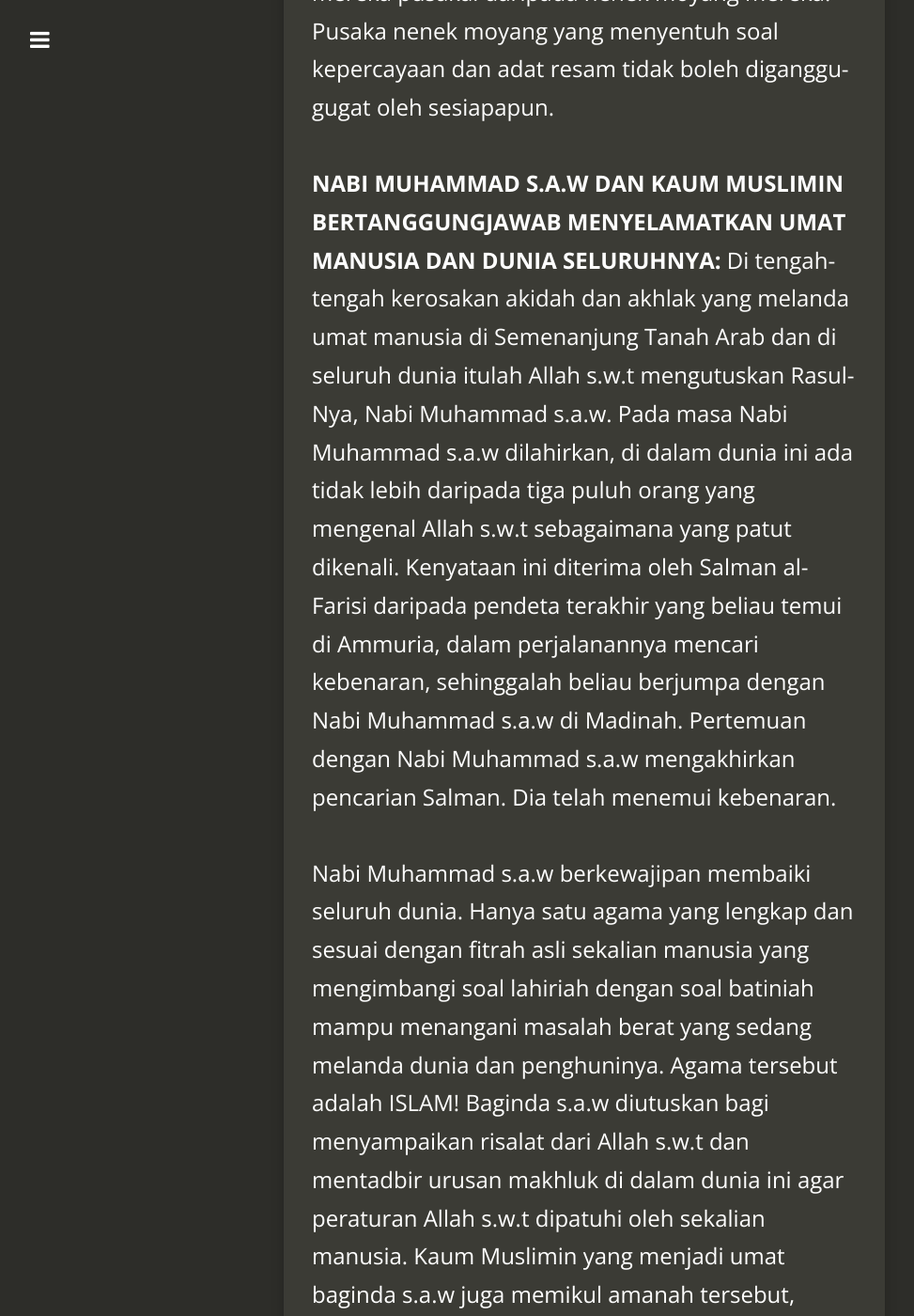
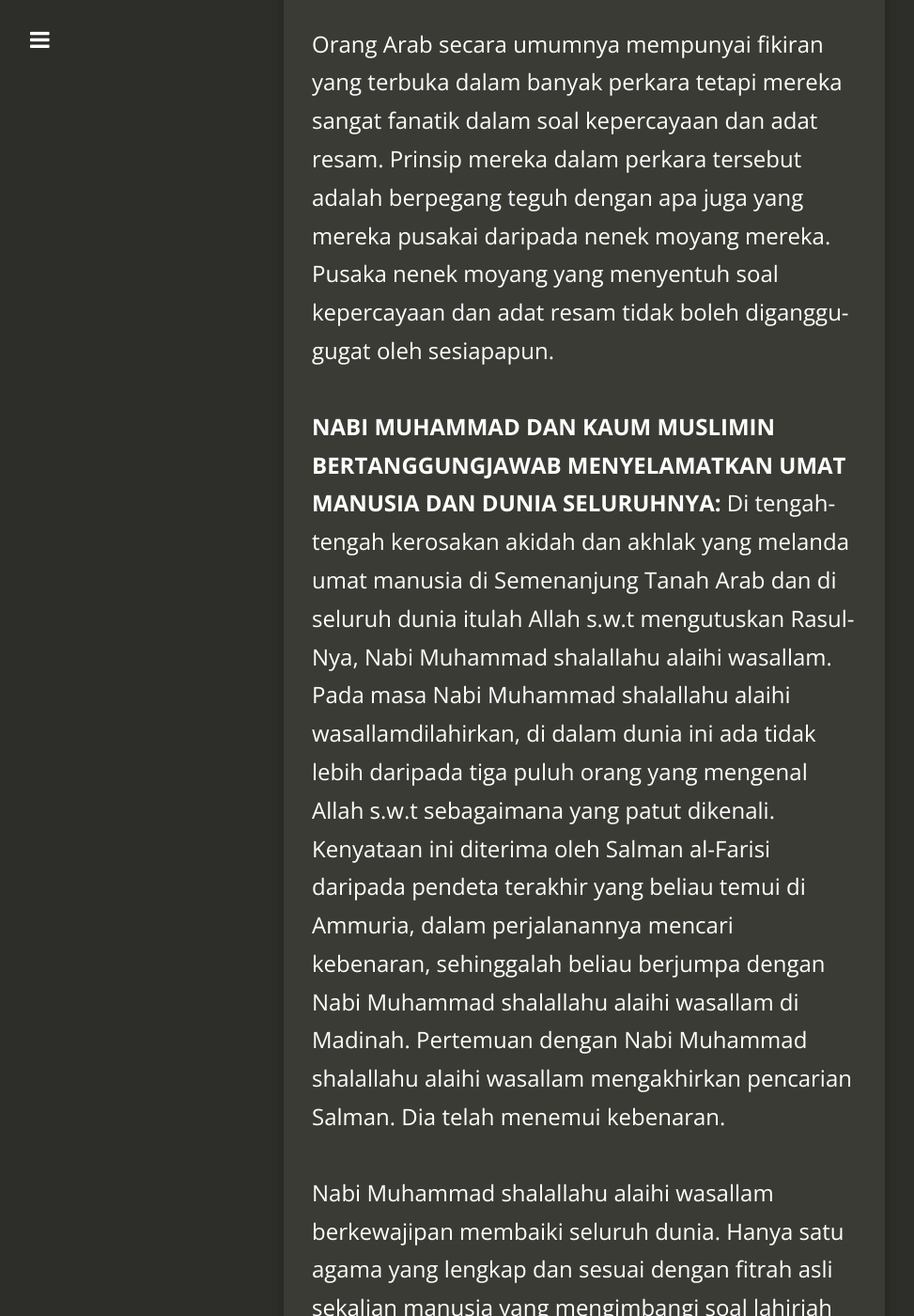
Before and after one commit to kedamaian/swsyafiq, a Jekyll site: the page built from _posts/2016-12-20--nabi-muhammad-saw-penyelamat-umat-kitab-kebenaran-hakiki.md, in a window 1280 px wide and 1400 px high, scrolled down 14206 px. Shown: the whole window at 94% size, without its empty margins (18-991 px from the left). Built offline with Jekyll 4.4.1, drawn with Linux system fonts in a browser that asks for light colours; nearby versions of some CDN libraries; comment, search, counter and statistics services are not loaded; some of the changed text lies outside the part shown.

Commit message:
Update 2016-12-20--nabi-muhammad-saw-penyelamat-umat-kitab-kebenaran-hakiki.md

```diff
--- a/_posts/2016-12-20--nabi-muhammad-saw-penyelamat-umat-kitab-kebenaran-hakiki.md
+++ b/_posts/2016-12-20--nabi-muhammad-saw-penyelamat-umat-kitab-kebenaran-hakiki.md
@@ -2,13 +2,13 @@
 layout: post
 published: true
 author: tehnoblequran
-title: ' Nabi Muhammad saw penyelamat umat | Kitab Kebenaran Hakiki'
+title: ' Nabi Muhammad shalallahu alaihi wasallam penyelamat umat | Kitab Kebenaran Hakiki'
 categories:
   - Kitab Kebenaran Hakiki
 ---
 oo1. Nabi Muhammad saw penyelamat umat
 
-**KEADAAN DUNIA SEBELUM KELAHIRAN NABI MUHAMMAD S.A.W:**
+**KEADAAN DUNIA SEBELUM KELAHIRAN NABI MUHAMMAD shalallahu alaihi wasallam:**
 Dunia pada abad ke enam Masehi adalah umpama seorang yang sedang sakit tenat, tersangat memerlukan kepada penyelamat dan perawat yang mahir untuk mengubati penyakitnya dan menyelamatkannya daripada berbagai-bagai huru-hara dan kemusnahan. Semua bangsa-bangsa di seluruh pelusuk dunia dicengkam oleh kegelapan akidah dan kehancuran moral. Bangsa Aria di Sepanyol dan di selatan Perancis terlibat di dalam perebutan kuasa dengan kerajaan Clovis yang bermazhab Katholik. Bangsa Aria yang mendapat bantuan daripada kerajaan Roman Timur berjaya menewaskan kerajaan Clovis. Setelah berjaya menewaskan kerajaan Clovis, bangsa Aria berperang pula menentang kerajaan Roman Timur yang telah membantu mereka, kerana berebut kuasa ke atas tanah jajahan. Di negeri Inggeris pula bangsa Anglo dan bangsa Saxon terlibat di dalam kes perebutan tanah juga. Di Itali, kekuasaan kerajaan Roman sudah sangat lemah, lalu ia berpindah kepada kekuasaan gereja (agama Masehi). Kerajaan Yunani pula sudah dijajah oleh kerajaan Roman Timur.
 
 Bangsa-bangsa yang kuat di Eropah sering menceroboh kedaulatan bangsa-bangsa yang lemah di Eropah Selatan. Bangsa Got dan bangsa Han berlumba-lumba memperluaskan tanah jajahan. Di tengah-tengah Asia Kecil muncul bangsa Turki yang berjaya menyekat perkembangan kekuasaan Yunani. Mana-mana bahagian dunia yang dikuasai oleh kerajaan Roman Timur mengalami kerosakan teruk akibat kekejaman perang dan kezaliman pemerintah. Bukan kerajaan Roman Timur sahaja yang melakukan kerosakan di atas muka bumi malah, sesiapa sahaja yang berjaya memperolehi kemenangan telah melakukan keganasan dan kerosakan, bahkan ada yang lebih ganas dan kejam daripada Roman Timur.
@@ -23,7 +23,7 @@
 
 Umat manusia sangat berhajat kepada penyelamat yang mampu mengadakan perubahan, membela nasib golongan yang lemah dan memperbaiki segala macam kerosakan yang telah melanda dunia. Seluruh dunia sudah berada di dalam keadaan huru-hara, hanya bumi Arab yang masih bertahan. Bumi yang dipelihara itu menjadi tempat yang paling sesuai untuk dijadikan markas bagi penyelamat yang akan datang memulakan tugas demi umat manusia seluruhnya.
 
-**SEMENANJUNG ARAB SEBELUM KELAHIRAN NABI MUHAMMAD S.A.W:**
+**SEMENANJUNG ARAB SEBELUM KELAHIRAN NABI MUHAMMAD shalallahu alaihi wasallam:**
 Walaupun sebahagian besar daripada Semenanjung Tanah Arab tidak berjaya dijajah oleh kuasa-kuasa besar namun, sebahagian daripadanya tidak terlepas daripada kuku penjajah. Bahrain dan Irak dijajah oleh kerajaan Parsi. Syria pula dijajah oleh kerajaan Masehi Roman Timur. Arab Hijaz dan Arab Tengah agak bernasib baik, walaupun mereka ada persefahaman untuk tunduk kepada kerajaan Parsi tetapi ia tidak dikuatkuasakan.
 
 Di antara semua penduduk Arab, kaum Badwi yang tinggal di pergunungan dan padang pasir menjadi satu-satunya puak Arab yang benar-benar bebas daripada mana-mana kekuasaan penjajah. Mereka jugalah kemudian hari kelak menjadi tenaga pejuang yang paling kuat di dalam menyebarkan agama Islam ke seluruh pelusuk bumi Arab dan juga lain-lain tempat di atas muka bumi.
@@ -38,7 +38,7 @@
 
 Ada juga segelintir puak Arab yang percaya kepada malaikat. Mereka percaya malaikat berhubung dengan orang-orang suci di kalangan mereka. Mereka yang dianggap suci itu dijadikan perantaraan untuk berhubung dengan malaikat dan juga dengan Tuhan. Selain daripada golongan tersebut ada pula puak yang percaya kepada dua tuhan iaitu tuhan kebaikan dan tuhan kejahatan. Tuhan kebaikan menjadikan yang baik-baik sahaja dan tuhan kejahatan menjadikan yang jahat-jahat sahaja.
 
-Puak yang paling mulia di Makkah iaitu puak Quraisy menganut fahaman zindik, iaitu kepercayaan kepada cahaya dan gelap. Fahaman ini menolak kewujudan akhirat dan Tuhan. Fahaman yang demikian pada masa ini dipanggil ateis. Walaupun puak Quraisy ini tidak percaya kepada Tuhan tetapi mereka menyembunyikan fahaman mereka dengan cara berpura-pura mempercayai Tuhan supaya mereka tidak terasing daripada puak-puak Arab yang lain yang percaya kepada kewujudan Tuhan. Fahaman seperti fahaman zindik ini juga dipegang oleh golongan bangsawan di Yasrib, dan mereka kemudiannya membentuk kumpulan munafik yang menentang Rasulullah s.a.w secara sembunyi.
+Puak yang paling mulia di Makkah iaitu puak Quraisy menganut fahaman zindik, iaitu kepercayaan kepada cahaya dan gelap. Fahaman ini menolak kewujudan akhirat dan Tuhan. Fahaman yang demikian pada masa ini dipanggil ateis. Walaupun puak Quraisy ini tidak percaya kepada Tuhan tetapi mereka menyembunyikan fahaman mereka dengan cara berpura-pura mempercayai Tuhan supaya mereka tidak terasing daripada puak-puak Arab yang lain yang percaya kepada kewujudan Tuhan. Fahaman seperti fahaman zindik ini juga dipegang oleh golongan bangsawan di Yasrib, dan mereka kemudiannya membentuk kumpulan munafik yang menentang Rasulullah shalallahu alaihi wasallam secara sembunyi.
 
 Agama Yahudi tidak dikembangkan kepada orang-orang Arab. Orang Yahudi beranggapan bangsa Arab lebih hina daripada mereka dan tidak layak diterima sebagai penganut agama mereka. Agama Yahudi dijadikan agama yang khusus untuk bangsa mereka sahaja. Selain daripada sikap orang Yahudi yang demikian, permusuhan dengan kerajaan Masehi Roman Timur juga menyebabkan pergerakan kaum Yahudi terhalang. Kerajaan Roman Timur berjaya mengalahkan kerajaan Yahudi di Yaman dan mereka memperhebatkan gerakan memburu orang Yahudi sebagai membalas dendam terhadap perbuatan Yahudi membakar kaum Masehi di Yaman. Di mana sahaja dijumpai, tentera Roman Timur akan membunuh orang Yahudi. Orang Yahudi terpaksa melarikan diri ke seluruh pelusuk muka bumi. Sebahagian besar daripada mereka membuat tempat tinggal di Khaibar dan Yasrib. Mereka membina benteng yang kukuh di sekeliling perkampungan mereka. Mereka tidak berani keluar jauh daripada benteng pertahanan mereka. Oleh yang demikian mereka terpaksa menggunakan khidmat orang-orang Arab di dalam menguruskan perniagaan dan perladangan mereka. Jadi, tekanan daripada pihak kerajaan Roman Timur dan keegoan mereka sendiri menyebabkan agama Yahudi tidak berkembang di Semenanjung Arab.
 
@@ -56,9 +56,9 @@
 
 Orang Arab secara umumnya mempunyai fikiran yang terbuka dalam banyak perkara tetapi mereka sangat fanatik dalam soal kepercayaan dan adat resam. Prinsip mereka dalam perkara tersebut adalah berpegang teguh dengan apa juga yang mereka pusakai daripada nenek moyang mereka. Pusaka nenek moyang yang menyentuh soal kepercayaan dan adat resam tidak boleh diganggu-gugat oleh sesiapapun.
 
-**NABI MUHAMMAD S.A.W DAN KAUM MUSLIMIN BERTANGGUNGJAWAB MENYELAMATKAN UMAT MANUSIA DAN DUNIA SELURUHNYA:**
-Di tengah-tengah kerosakan akidah dan akhlak yang melanda umat manusia di Semenanjung Tanah Arab dan di seluruh dunia itulah Allah s.w.t mengutuskan Rasul-Nya, Nabi Muhammad s.a.w. Pada masa Nabi Muhammad s.a.w dilahirkan, di dalam dunia ini ada tidak lebih daripada tiga puluh orang yang mengenal Allah s.w.t sebagaimana yang patut dikenali. Kenyataan ini diterima oleh Salman al-Farisi daripada pendeta terakhir yang beliau temui di Ammuria, dalam perjalanannya mencari kebenaran, sehinggalah beliau berjumpa dengan Nabi Muhammad s.a.w di Madinah. Pertemuan dengan Nabi Muhammad s.a.w mengakhirkan pencarian Salman. Dia telah menemui kebenaran.
+**NABI MUHAMMAD DAN KAUM MUSLIMIN BERTANGGUNGJAWAB MENYELAMATKAN UMAT MANUSIA DAN DUNIA SELURUHNYA:**
+Di tengah-tengah kerosakan akidah dan akhlak yang melanda umat manusia di Semenanjung Tanah Arab dan di seluruh dunia itulah Allah s.w.t mengutuskan Rasul-Nya, Nabi Muhammad shalallahu alaihi wasallam. Pada masa Nabi Muhammad shalallahu alaihi wasallamdilahirkan, di dalam dunia ini ada tidak lebih daripada tiga puluh orang yang mengenal Allah s.w.t sebagaimana yang patut dikenali. Kenyataan ini diterima oleh Salman al-Farisi daripada pendeta terakhir yang beliau temui di Ammuria, dalam perjalanannya mencari kebenaran, sehinggalah beliau berjumpa dengan Nabi Muhammad shalallahu alaihi wasallam di Madinah. Pertemuan dengan Nabi Muhammad shalallahu alaihi wasallam mengakhirkan pencarian Salman. Dia telah menemui kebenaran.
 
-Nabi Muhammad s.a.w berkewajipan membaiki seluruh dunia. Hanya satu agama yang lengkap dan sesuai dengan fitrah asli sekalian manusia yang mengimbangi soal lahiriah dengan soal batiniah mampu menangani masalah berat yang sedang melanda dunia dan penghuninya. Agama tersebut adalah ISLAM! Baginda s.a.w diutuskan bagi menyampaikan risalat dari Allah s.w.t dan mentadbir urusan makhluk di dalam dunia ini agar peraturan Allah s.w.t dipatuhi oleh sekalian manusia. Kaum Muslimin yang menjadi umat baginda s.a.w juga memikul amanah tersebut, bertanggungjawab menyambung perjuangan baginda s.a.w. Tugas tersebut terletak di atas bahu umat Nabi Muhammad s.a.w hinggalah kepada hari kiamat. Jalan yang telah dipelopori oleh Nabi Muhammad s.a.w dan diikuti oleh sahabat-sahabat baginda s.a.w adalah sebaik-baik dan sebenar-benar jalan. Jalan yang paling baik dan paling benar ini juga dilalui oleh para pengikut baginda s.a.w yang datang kemudian.
+Nabi Muhammad shalallahu alaihi wasallam berkewajipan membaiki seluruh dunia. Hanya satu agama yang lengkap dan sesuai dengan fitrah asli sekalian manusia yang mengimbangi soal lahiriah dengan soal batiniah mampu menangani masalah berat yang sedang melanda dunia dan penghuninya. Agama tersebut adalah ISLAM! Baginda shalallahu alaihi wasallam diutuskan bagi menyampaikan risalat dari Allah s.w.t dan mentadbir urusan makhluk di dalam dunia ini agar peraturan Allah s.w.t dipatuhi oleh sekalian manusia. Kaum Muslimin yang menjadi umat baginda shalallahu alaihi wasallam juga memikul amanah tersebut, bertanggungjawab menyambung perjuangan baginda shalallahu alaihi wasallam. Tugas tersebut terletak di atas bahu umat Nabi Muhammad shalallahu alaihi wasallam hinggalah kepada hari kiamat. Jalan yang telah dipelopori oleh Nabi Muhammad shalallahu alaihi wasallam dan diikuti oleh sahabat-sahabat baginda shalallahu alaihi wasallam adalah sebaik-baik dan sebenar-benar jalan. Jalan yang paling baik dan paling benar ini juga dilalui oleh para pengikut baginda shalallahu alaihi wasallam yang datang kemudian.
 
-Dasar agama yang dibawa oleh Nabi Muhammad s.a.w adalah mengabdikan diri kepada Tuhan Yang Maha Esa dan mencari kesejahteraan hidup di akhirat tanpa melupakan tanggungjawab terhadap kehidupan dunia dan makhluk Tuhan sekaliannya. Tugas utama mereka adalah menyucikan akidah mereka sendiri, kaum keluarga dan umat manusia sekaliannya. Tugas susulan yang tidak kurang penting adalah memurnikan akhlak diri sendiri, kaum keluarga dan umat manusia sekaliannya. Akidah dan akhlak merupakan dua agenda paling penting di dalam tarekat Nabi Muhammad s.a.w yang juga diikuti oleh para sahabat baginda s.a.w.
+Dasar agama yang dibawa oleh Nabi Muhammad shalallahu alaihi wasallam adalah mengabdikan diri kepada Tuhan Yang Maha Esa dan mencari kesejahteraan hidup di akhirat tanpa melupakan tanggungjawab terhadap kehidupan dunia dan makhluk Tuhan sekaliannya. Tugas utama mereka adalah menyucikan akidah mereka sendiri, kaum keluarga dan umat manusia sekaliannya. Tugas susulan yang tidak kurang penting adalah memurnikan akhlak diri sendiri, kaum keluarga dan umat manusia sekaliannya. Akidah dan akhlak merupakan dua agenda paling penting di dalam tarekat Nabi Muhammad shalallahu alaihi wasallam yang juga diikuti oleh para sahabat baginda shalallahu alaihi wasallam.
```
